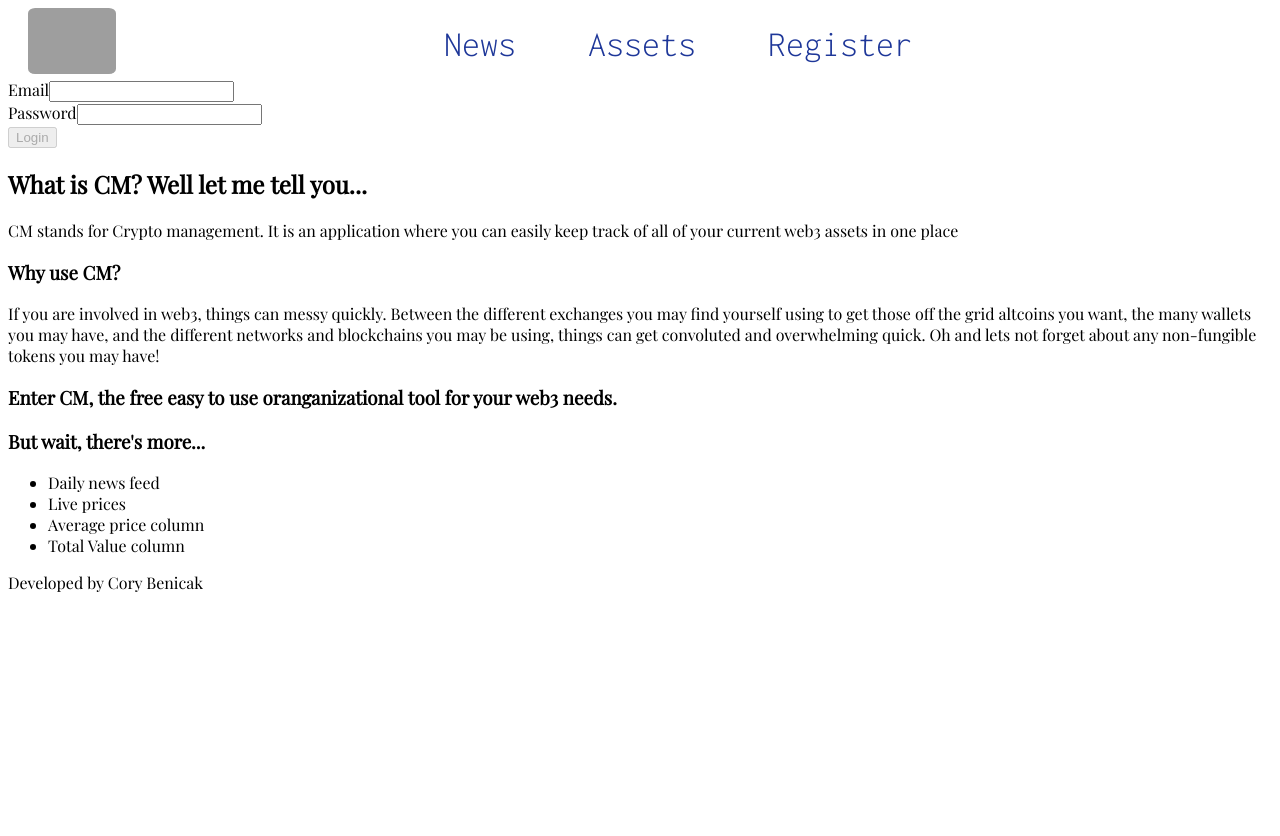
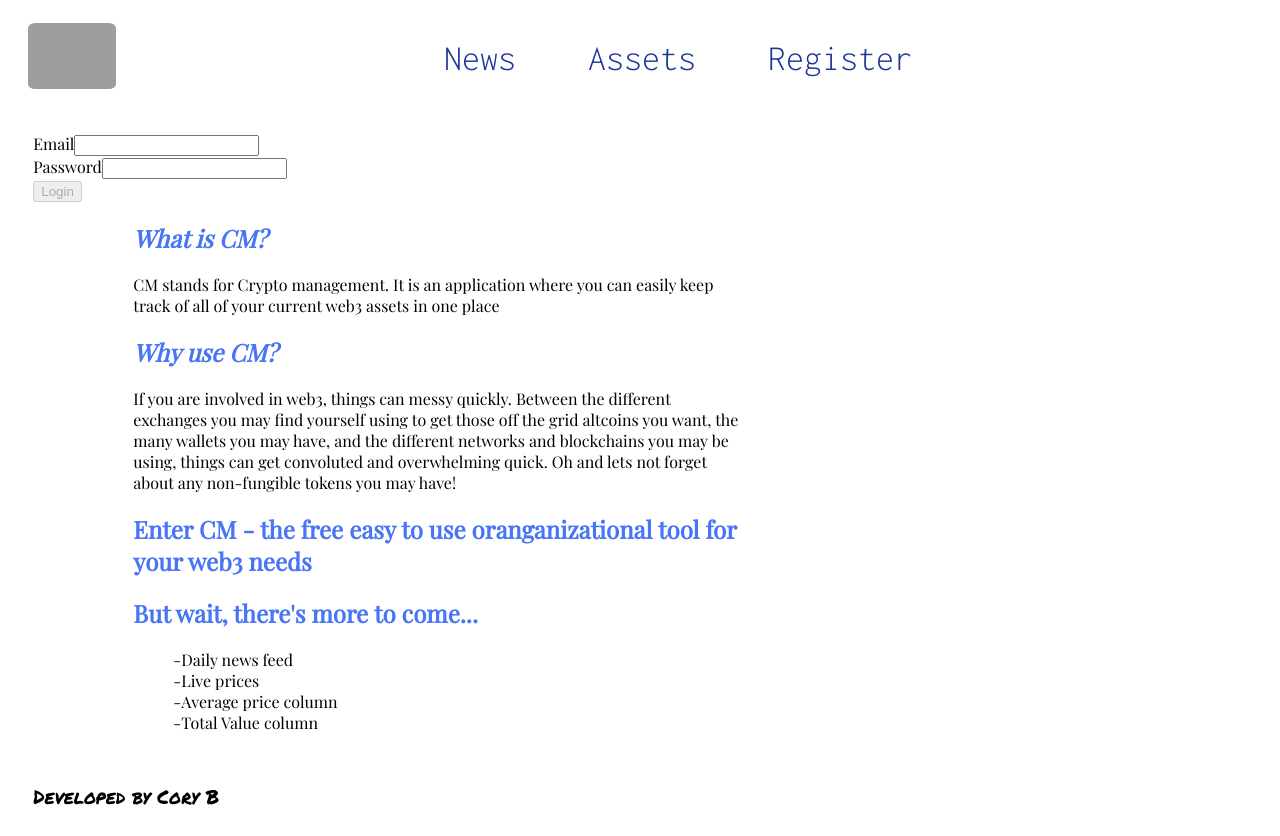
Before and after one commit to cbenks/CAM, a React (Create React App) app in the folder client/: page / in a window 1280 px wide. Before the commit the page ends 800 px from the top, so only its background shows below. Built offline with nearby package versions, Linux system fonts and the light colour scheme; grey boxes are pictures that could not be loaded.

Commit message:
home styled

```diff
--- a/client/src/App.css
+++ b/client/src/App.css
@@ -1,7 +1,8 @@
 /* font-family: 'Playfair Display', serif; */
 @import url('https://fonts.googleapis.com/css2?family=Inconsolata:wght@300&family=Playfair+Display&display=swap');
 /* font-family: 'Inconsolata', monospace; */
-
+@import url('https://fonts.googleapis.com/css2?family=Permanent+Marker&display=swap');
+/* font-family: 'Permanent Marker', cursive; */
 
 :root {
   --color-1: #1e3799;
@@ -16,6 +17,9 @@
 
 .head {
   border: 10px;
+  min-height: 50% !important;
+  height: 100px;
+  margin: 0;
 }
 
 .nav{
@@ -39,7 +43,8 @@ nav a {
 }
 
 nav a:hover {
-  text-decoration-color: var(--color-1);
+  text-decoration-color: var(--color-4);
+  color: var(--color-4);
 }
 
 .logout {
@@ -49,7 +54,7 @@ nav a:hover {
   font-size: 20px;
   min-height: 4ch;
   min-width: 8ch;
-  margin-left: 110%;
+  margin-left: 130%;
   background-color: var(--color-1);
   color:white;
 }
@@ -57,6 +62,10 @@ nav a:hover {
 .logout:active {
   box-shadow: 0 4px #666;
   transform: translateY(4px);
+}
+
+.logout:hover {
+  background-color: var(--color-4);
 }
 
 
@@ -71,12 +80,31 @@ nav a:hover {
 
 .home {
   font-family: 'Playfair Display', serif;
+  margin: 2%;
+}
+.welcome{
+  color: var(--color-3);
+  font-size: 2.5ch;
 }
 
+.about{
+  margin-left: 100px;
+  width: 50%;
+}
 
+.sec {
+  color: var(--color-4);
+}
 
+ul {
+  list-style: none;
+}
 
-
+.me{
+  margin-top: 50px;
+  font-family: 'Permanent Marker', cursive;
+  font-size: 2ch;
+}
 
 
 
--- a/client/src/pages/Home.js
+++ b/client/src/pages/Home.js
@@ -2,7 +2,7 @@ import Login from '../components/Login'
 
 const Home = ({ authenticated, toggleAuthenticated, setUser, username }) => {
   const authenticatedOptions = (
-    <div>
+    <div className="welcome">
       <h2>Welcome {username}</h2>
     </div>
   )
@@ -16,15 +16,19 @@ const Home = ({ authenticated, toggleAuthenticated, setUser, username }) => {
   return (
     <div className="home">
       {authenticated ? authenticatedOptions : publicOptions}
-      <section>
-        <h2>What is CM? Well let me tell you...</h2>
+      <section className="about">
+        <h1 className="sec">
+          <em>What is CM? </em>
+        </h1>
         <p>
           CM stands for Crypto management. It is an application where you can
           easily keep track of all of your current web3 assets in one place
         </p>
       </section>
-      <section>
-        <h3>Why use CM?</h3>
+      <section className="about">
+        <h1 className="sec">
+          <i>Why use CM?</i>
+        </h1>
         <p>
           If you are involved in web3, things can messy quickly. Between the
           different exchanges you may find yourself using to get those off the
@@ -33,21 +37,21 @@ const Home = ({ authenticated, toggleAuthenticated, setUser, username }) => {
           convoluted and overwhelming quick. Oh and lets not forget about any
           non-fungible tokens you may have!
         </p>
-        <h3>
-          Enter CM, the free easy to use oranganizational tool for your web3
-          needs.
-        </h3>
+        <h1 className="sec">
+          Enter CM - the free easy to use oranganizational tool for your web3
+          needs
+        </h1>
       </section>
-      <section>
-        <h3>But wait, there's more...</h3>
+      <section className="about">
+        <h1 className="sec">But wait, there's more to come...</h1>
         <ul>
-          <li>Daily news feed</li>
-          <li>Live prices</li>
-          <li>Average price column</li>
-          <li>Total Value column</li>
+          <li>-Daily news feed</li>
+          <li>-Live prices</li>
+          <li>-Average price column</li>
+          <li>-Total Value column</li>
         </ul>
       </section>
-      <span>Developed by Cory Benicak</span>
+      <div className="me">Developed by Cory B</div>
     </div>
   )
 }
```
